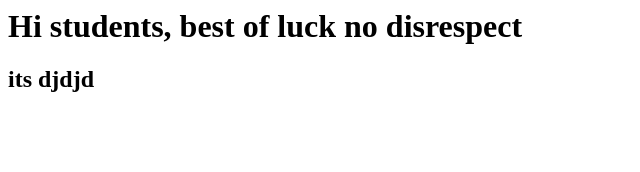
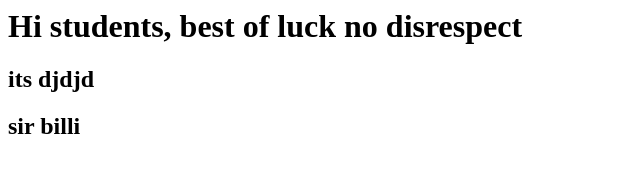
Before and after one commit to Azka-Sohail/devops, a plain HTML site: page INDEX.html in a window 1280 px wide. Shown: the whole page, without its empty margins (0-640 px from the left). Drawn offline with Linux system fonts and the light colour scheme.

Commit message:
ghania plz

```diff
--- a/INDEX.html
+++ b/INDEX.html
@@ -1,2 +1,3 @@
 <h1> Hi students, best of luck no disrespect</h1>
 <h2> its djdjd </h2>
+<h2> sir billi </h2>
```
